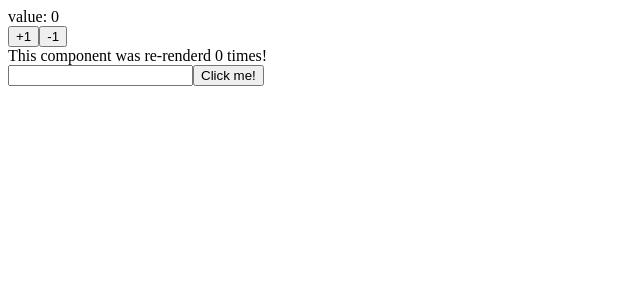
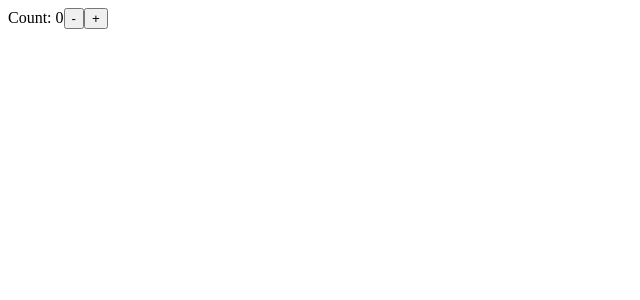
Before and after one commit to npsytoh/react-app-in-typescript, a React (Create React App) app: page / in a window 1280 px wide. Shown: the top 300 px of the page, without its empty margins (0-640 px from the left). Built offline with nearby package versions, Linux system fonts and the light colour scheme; the HTML template or start-up script is replaced by a standard one.

Commit message:
feat useReducer

```diff
--- a/src/App.tsx
+++ b/src/App.tsx
@@ -1,5 +1,6 @@
 import React from 'react';
 import Counter from './Counter';
+import CounterWithReducer from './CounterWithReducer';
 
 interface AppProps {
 	message?: string;
@@ -8,7 +9,7 @@
 const App: React.FunctionComponent<AppProps> = ({ message }) => {
 	return (
 		<div>
-			<Counter />
+			<CounterWithReducer />
 		</div>
 	);
 };
--- /dev/null
+++ b/src/CounterWithReducer.tsx
@@ -0,0 +1,27 @@
+import React, { useReducer } from 'react';
+
+const initialState = { count: 0 };
+
+function reducer(state: any, action: any) {
+	switch (action.type) {
+		case 'increment':
+			return { count: state.count + 1 };
+		case 'decrement':
+			return { count: state.count - 1 };
+		default:
+			throw new Error();
+	}
+}
+
+function CounterWithReducer() {
+	const [state, dispatch] = useReducer(reducer, initialState);
+	return (
+		<>
+			Count: {state.count}
+			<button onClick={() => dispatch({ type: 'decrement' })}>-</button>
+			<button onClick={() => dispatch({ type: 'increment' })}>+</button>
+		</>
+	);
+}
+
+export default CounterWithReducer;
```
